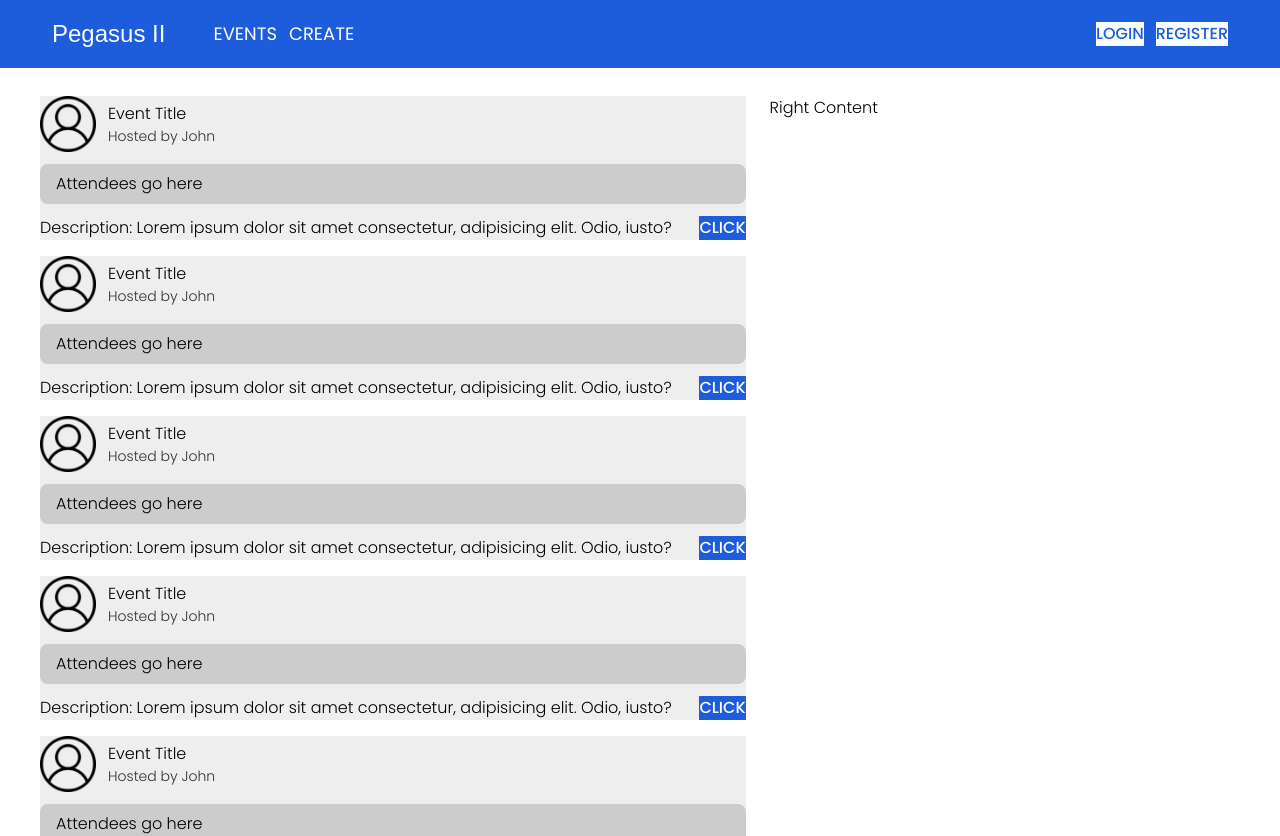
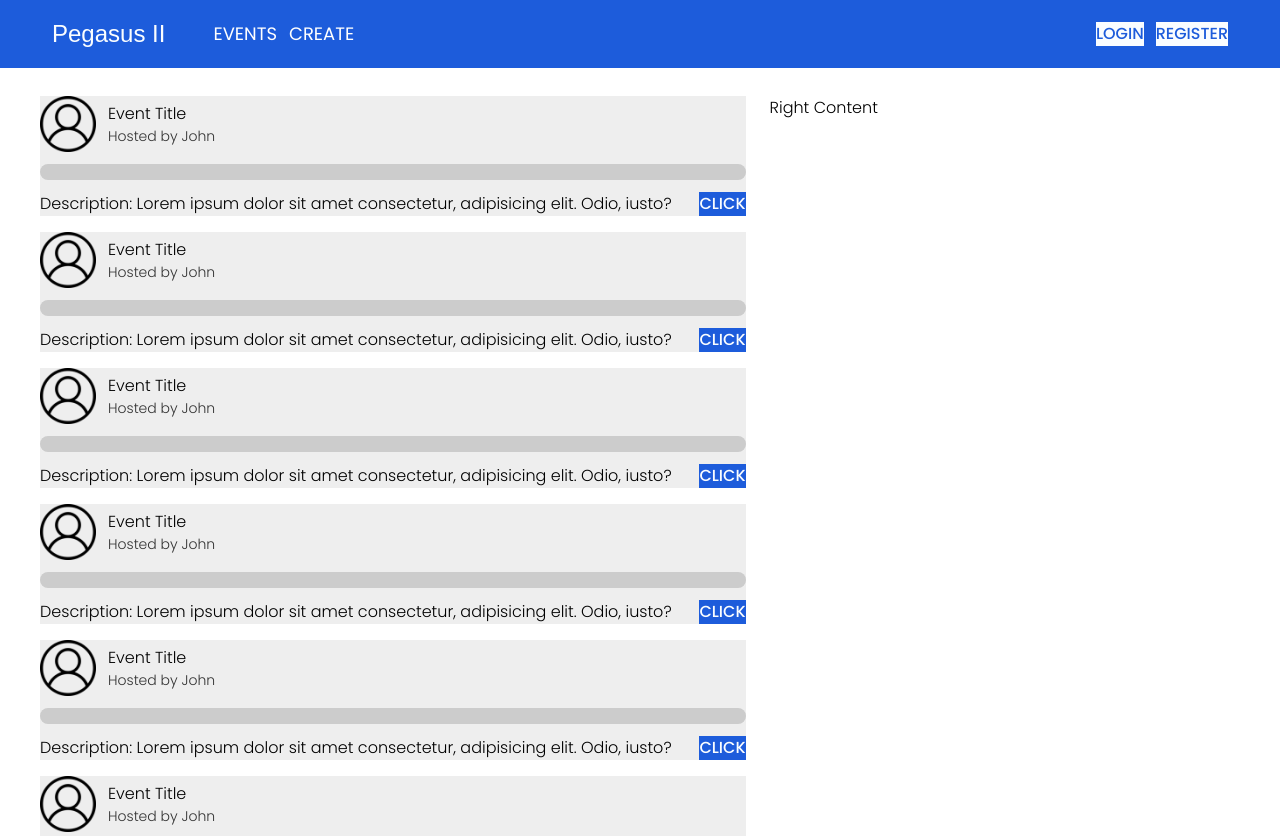
Before and after one commit to Nimira43/Pegasus-II, a React (Vite) app: page / in a window 1280 px wide. Shown: the top 836 px of the page. Built offline with nearby package versions, Linux system fonts and the light colour scheme; a web font is replaced by a local one.

Commit message:
Brought in EventAttendees into EventCard

```diff
--- a/src/features/events/dashboard/EventAttendees.tsx
+++ b/src/features/events/dashboard/EventAttendees.tsx
@@ -1,5 +1,7 @@
 export default function EventAttendees() {
   return (
-    <div>EventAttendees</div>
+    <div className='avatar-group'>
+
+    </div>
   )
 }
--- a/src/features/events/dashboard/EventCard.tsx
+++ b/src/features/events/dashboard/EventCard.tsx
@@ -1,4 +1,5 @@
 import user from '../../../images/user.png'
+import EventAttendees from './EventAttendees'
 
 export default function EventCard() {
   return (
@@ -18,7 +19,7 @@ export default function EventCard() {
         </div>
 
         <div className='bg-grey-light my-3 px-4 py-2 rounded-lg'>
-          Attendees go here
+          <EventAttendees />
         </div>
 
         <div className='card-actions flex'>
```
